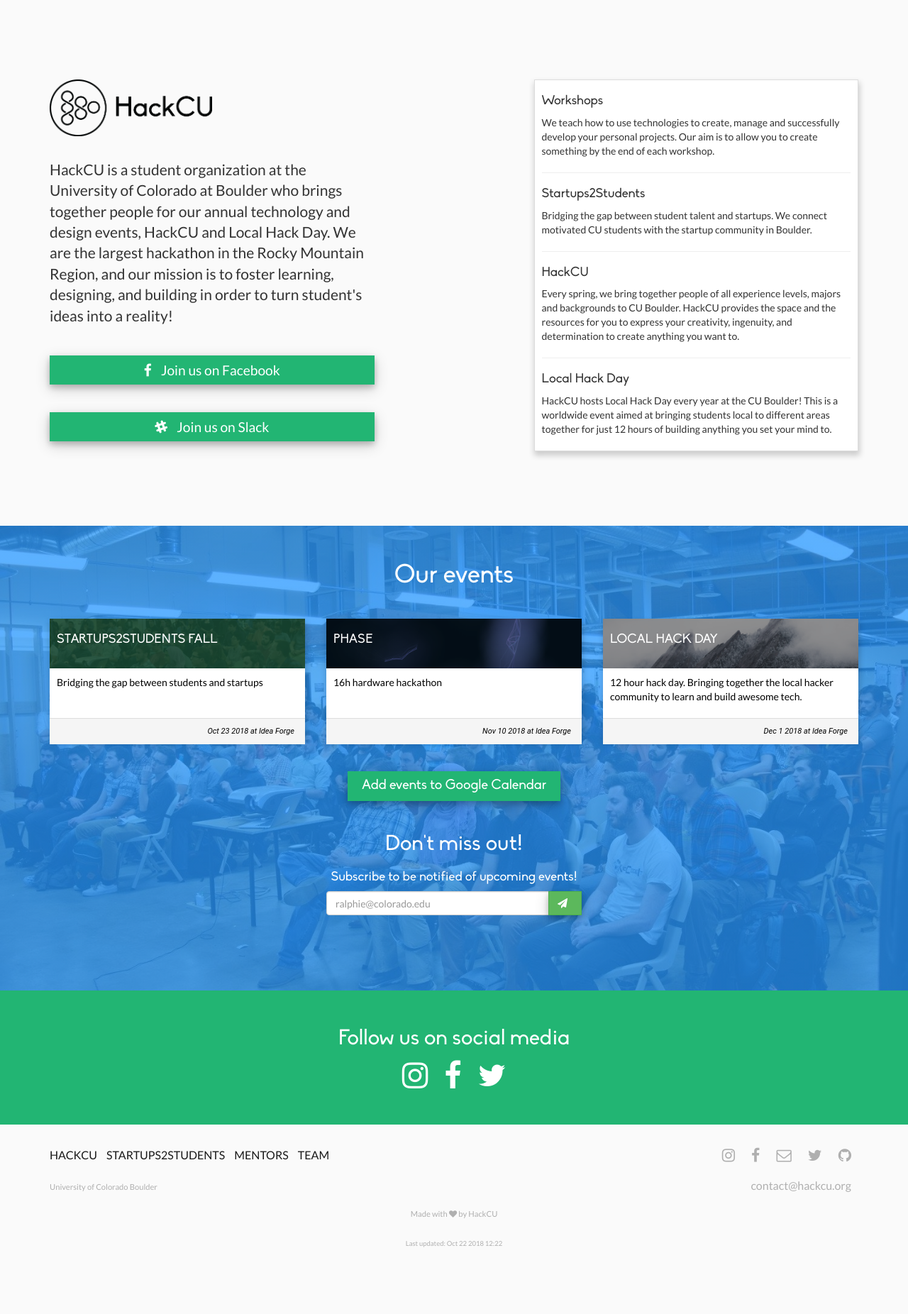
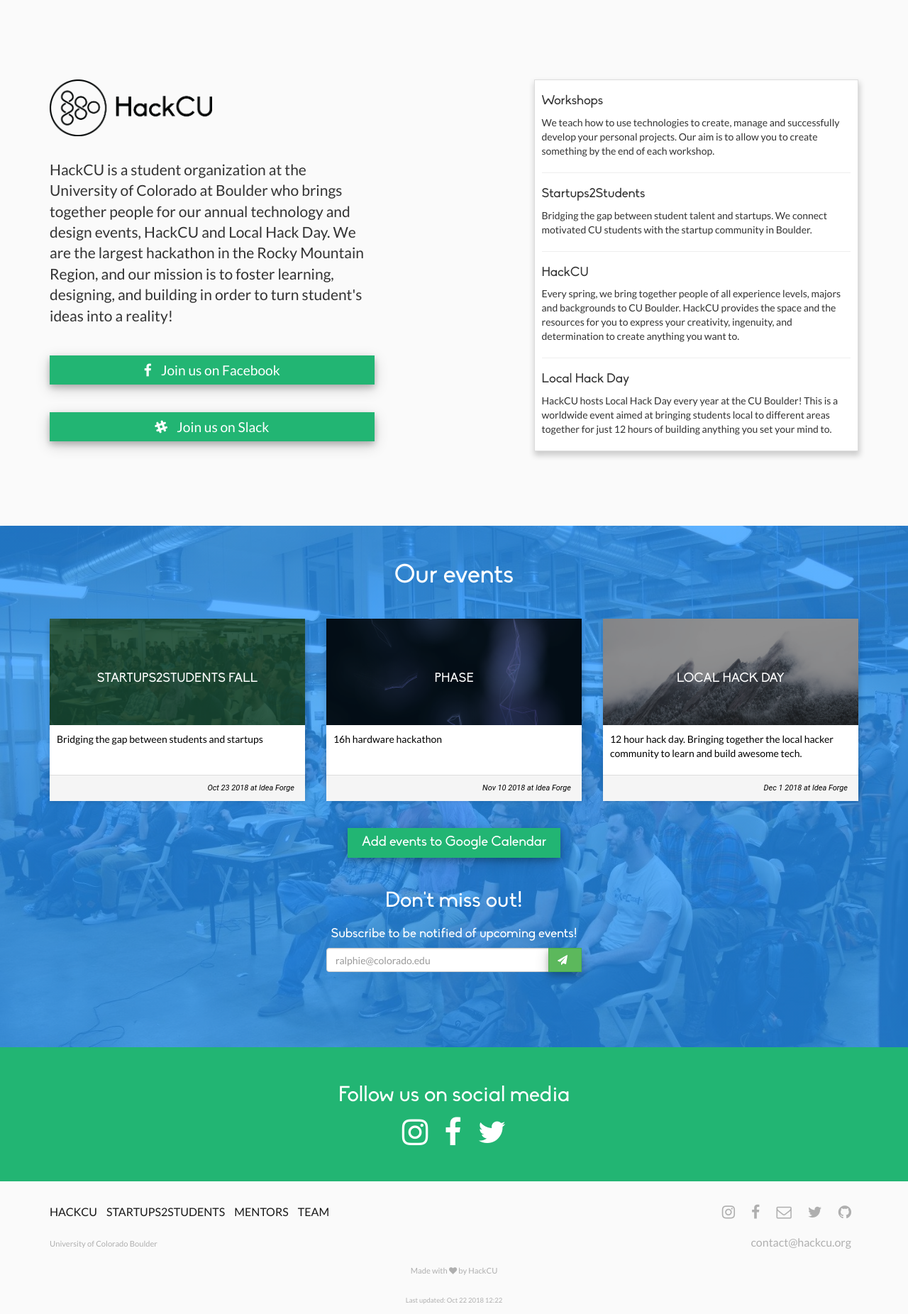
Before and after one commit to casassg/events-landing, a Jekyll site: the page built from index.md, in a window 1280 px wide. Shown: the whole page at 71% size. Built offline with Jekyll 4.4.1, drawn with Linux system fonts in a browser that asks for light colours; nearby versions of some CDN libraries; before the commit the page ends 1772 px from its top, so only the background shows below that.

Commit message:
Improve event boxes

```diff
--- a/assets/css/main.scss
+++ b/assets/css/main.scss
@@ -235,7 +235,7 @@
     div.panel {
         @include box-shadow(1px 5px 8px 1px rgba(0,0,0,.19));
         @include border-radius(0);
-        height: 170px;
+        height: 250px;
         position: relative;
         top: 0;
         @include transition(all .1s linear);
@@ -271,7 +271,7 @@
 
         .panel-heading {
             padding: 0;
-            height: 70px;
+            height: 150px;
             background-color: darken($accent-color,5%);
             @include border-radius(0);
 
@@ -279,7 +279,7 @@
             img {
                 position: relative;
                 object-fit: cover;
-                height: 70px;
+                height: 150px;
                 width: 100%;
                 filter: brightness(60%) grayscale(20%);
                 &.light_background {
@@ -288,13 +288,13 @@
             }
 
             h1,h2,h3, h4{
+                text-align: center;
                 position: absolute;
-                top: 0px;
+                top: 26%;
                 z-index: 10;
                 text-transform: uppercase;
-                padding: 10px;
                 color: $accent-text-color;
-
+                width: 100%;
 
                 &.light_background{
                     color: black;
--- a/index.md
+++ b/index.md
@@ -16,7 +16,7 @@
                             <div class="panel-heading">
                                 <span class="past-text biko">PAST</span>
                                 {% if event.image-url %}<img class="img-responsive {% unless event.light_background == null %}light_background{% endunless %}" src="{{event.image-url}}">{%endif%}
-                                <h4 class="biko {% unless event.light_background == null %}light_background{% endunless %}" >{{event.name}}</h4>
+                                <h4 class="event-name biko {% unless event.light_background == null %}light_background{% endunless %}" >{{event.name}}</h4>
                             </div>
                             <div class="panel-body event" data-date="{{ event.date }}">
                                 <p>{{event.line}}</p>
```
